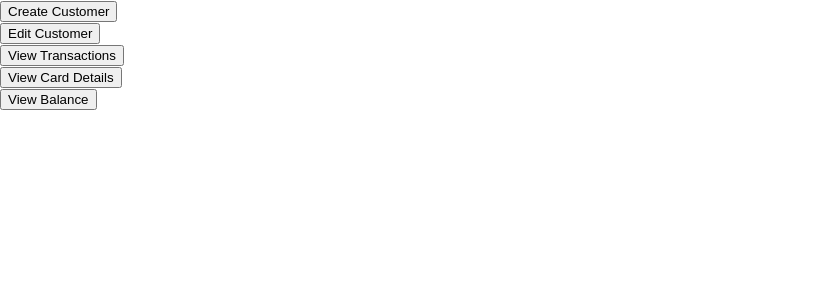
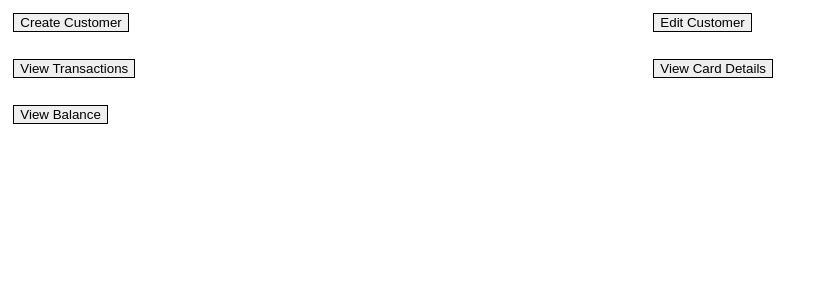
Before and after one commit to Varun-taneja/ATM-Banking-System-T1-Batch9, a React (Create React App) app in the folder bank-client/: page / in a window 1280 px wide. Shown: the top 300 px of the page, without its empty margins (0-836 px from the left). Built offline with nearby package versions, Linux system fonts and the light colour scheme.

Commit message:
updated css for app

```diff
--- a/bank-client/src/App.css
+++ b/bank-client/src/App.css
@@ -1,5 +1,13 @@
 .gridContainer {
   display:flex;
   flex-wrap: wrap;
-  flex-direction: column;
+  flex-direction: row;
 }
+
+.gridContainer > a {
+  flex-basis: 50%;
+}
+button {
+  border: 0.1em solid;
+  margin: 1em;
+}
```
